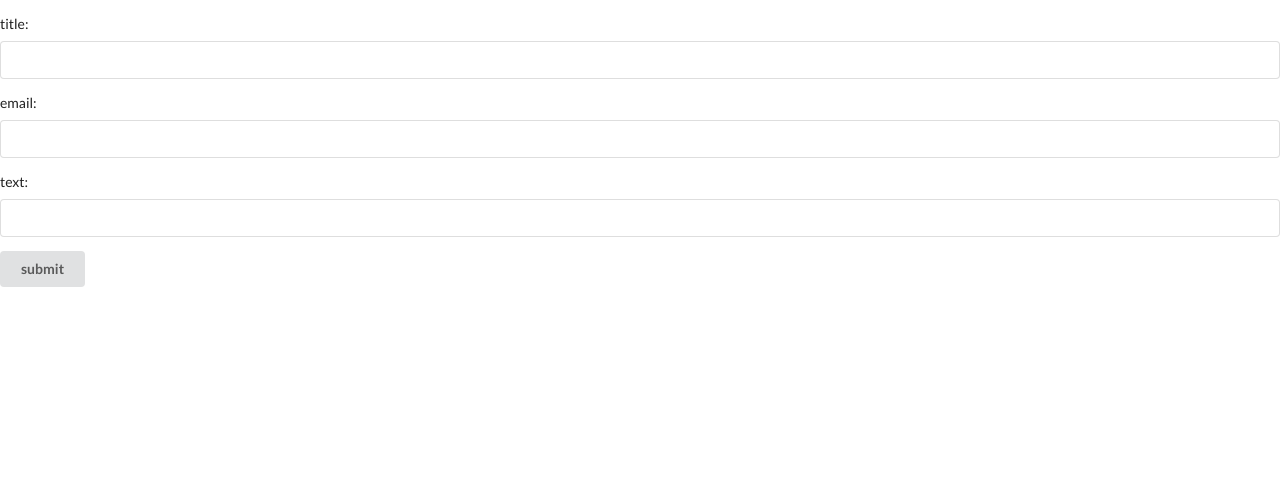
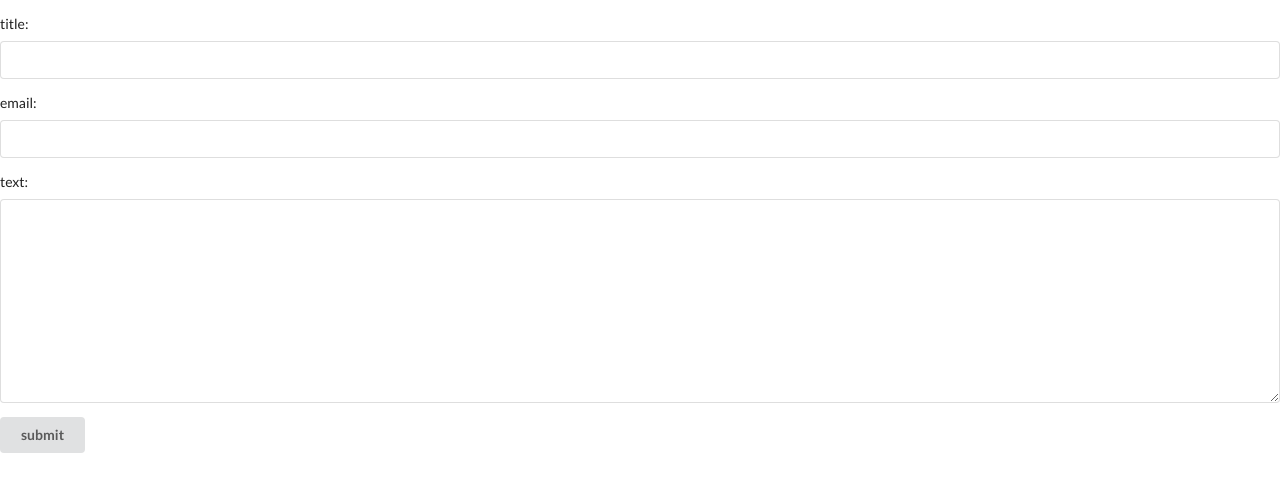
Before and after one commit to ghshenavar/webelopers, a Django app: page /contact/ in a window 1280 px wide. Shown: the part 43-535 px from the top of the page. Run offline with Django 3.2, Linux system fonts and the light colour scheme; some libraries are stand-ins or nearby versions.

Commit message:
5 add finale?

```diff
--- a/templates/contact.html
+++ b/templates/contact.html
@@ -7,7 +7,7 @@
 </head>
 <body>
     {% block main %}
-    <form id="contact_us_form" method="post" class="ui form" action="{% url 'contact' %}">
+    <form id="contact_us_form" method="post" class="ui form" action="{% url 'contact_us' %}">
         {% csrf_token %}
         {{ form.as_p }}
         <button class="ui button" type="submit">submit</button>
--- a/webelopers/forms.py
+++ b/webelopers/forms.py
@@ -19,7 +19,7 @@ class SignUpForm(UserCreationForm):
 class ContactForm(forms.Form):
 	title = forms.CharField(label='title', max_length=100)
 	email = forms.EmailField(label='email', max_length=254)
-	text = forms.CharField(label='text', min_length=10, max_length=250)
+	text = forms.CharField(label='text', min_length=10, max_length=250, widget=forms.Textarea)
 
 	class Meta:
 		fields = ('title', 'email', 'text',)
```
